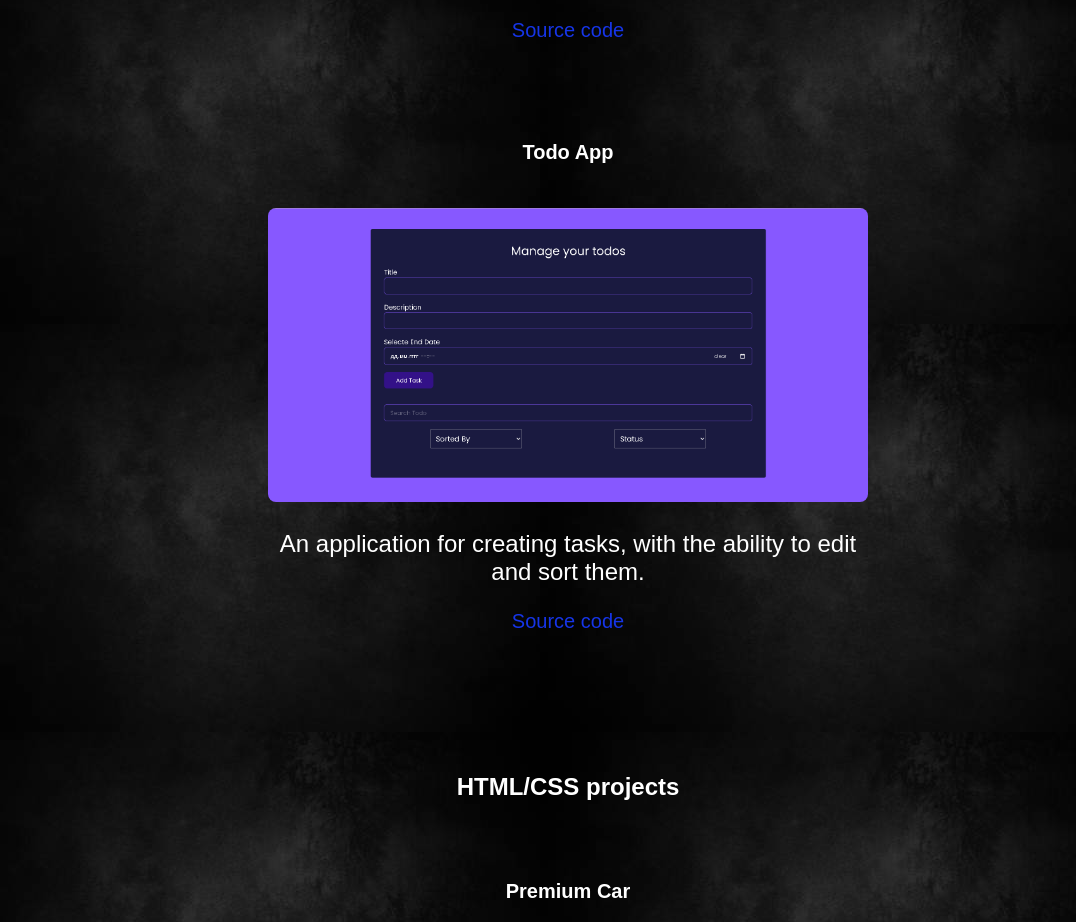
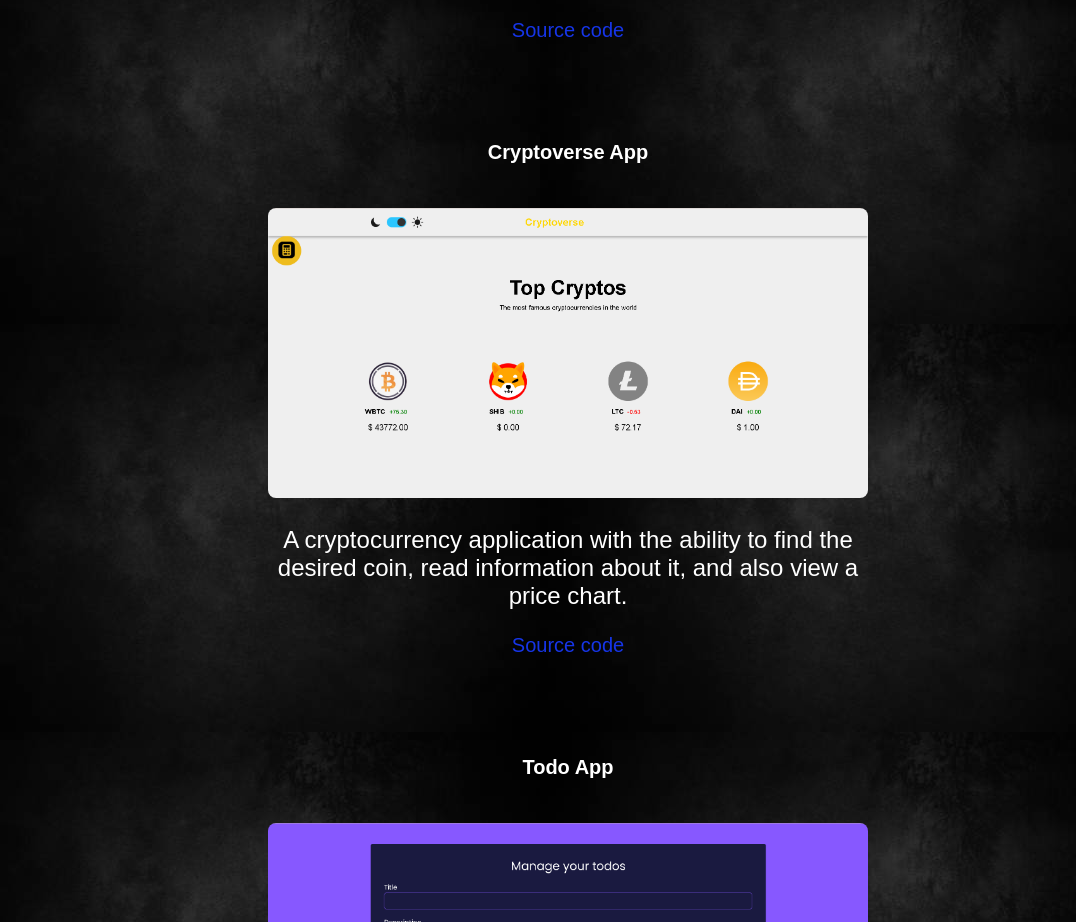
Before and after one commit to narek-9/portfolio, a plain HTML site: page index.html in a window 1280 px wide. Shown: the part 900-1822 px from the top of the page, without its empty margins (72-1148 px from the left). Drawn offline with Linux system fonts and the light colour scheme.

Commit message:
Add Cryptoverse Project

```diff
--- a/index.html
+++ b/index.html
@@ -44,6 +44,28 @@
             filmography.
           </p>
           <a href="https://github.com/narek-9/movies-app" target="_blank">
+            Source code
+          </a>
+        </div>
+
+        <div class="project">
+          <h3>
+            <a href="https://cryptoverse-app-nu.vercel.app/" target="_blank">
+              Cryptoverse App
+            </a>
+          </h3>
+          <a href="https://cryptoverse-app-nu.vercel.app/" target="_blank">
+            <img
+              src="./images/cryptoverse-app.png"
+              alt="Cryptoverse App"
+              class="project__img"
+            />
+          </a>
+          <p>
+            A cryptocurrency application with the ability to find the desired
+            coin, read information about it, and also view a price chart.
+          </p>
+          <a href="https://github.com/narek-9/cryptoverse-app" target="_blank">
             Source code
           </a>
         </div>
```
Also changed, not shown: images/cryptoverse-app.png (added).
